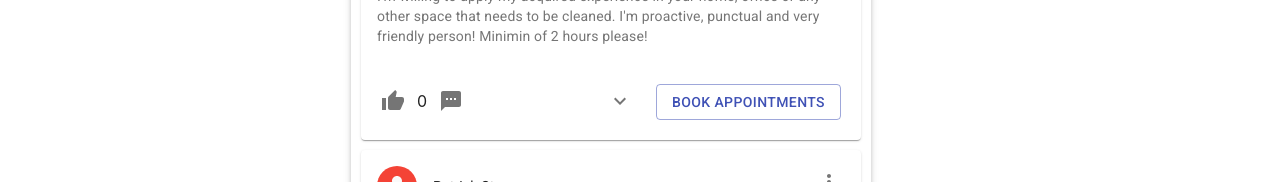
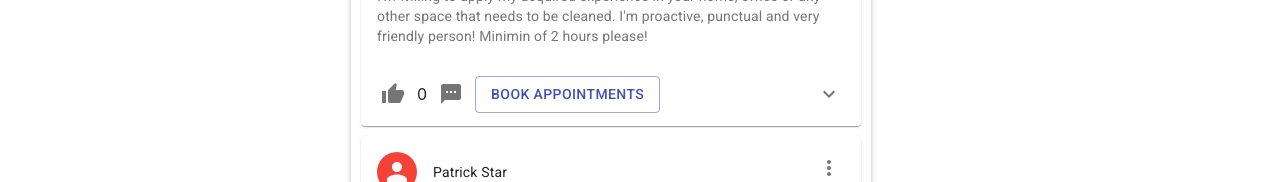
Before and after one commit to EdeniltonBorba/GoodWork, a React (Create React App) app in the folder goodwork/: page /Home in a window 1280 px wide. Shown: the part 489-671 px from the top of the page. Built offline with nearby package versions, Linux system fonts and the light colour scheme.

Commit message:
add icon

```diff
--- a/goodwork/src/components/CardImage/CardElement.js
+++ b/goodwork/src/components/CardImage/CardElement.js
@@ -94,6 +94,8 @@ export default ({ profi }) => {
                 <TextsmsIcon />
             </IconButton>
             {isComment ? <input type="text" onChange={handleChange} /> : null}
+
+            <Book marginLeft="" />
             <IconButton
                 className={clsx(classes.expand, {
                     [classes.expandOpen]: expanded,
@@ -103,10 +105,7 @@ export default ({ profi }) => {
                 aria-label="show more"
             >
                 <ExpandMoreIcon />
-            </IconButton>
 
-            <IconButton>
-                <Book />
             </IconButton>
 
         </CardActions>
```
Also changed, not shown: goodwork/assets/image/Patrick.png (deleted).
